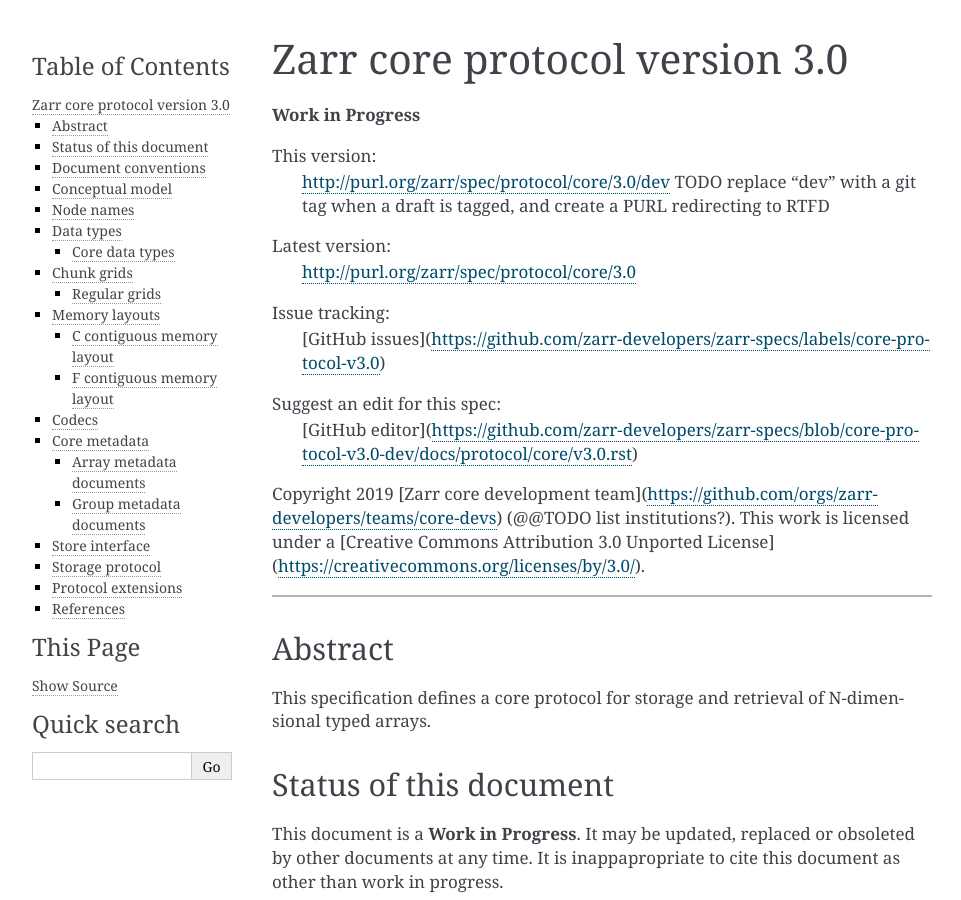
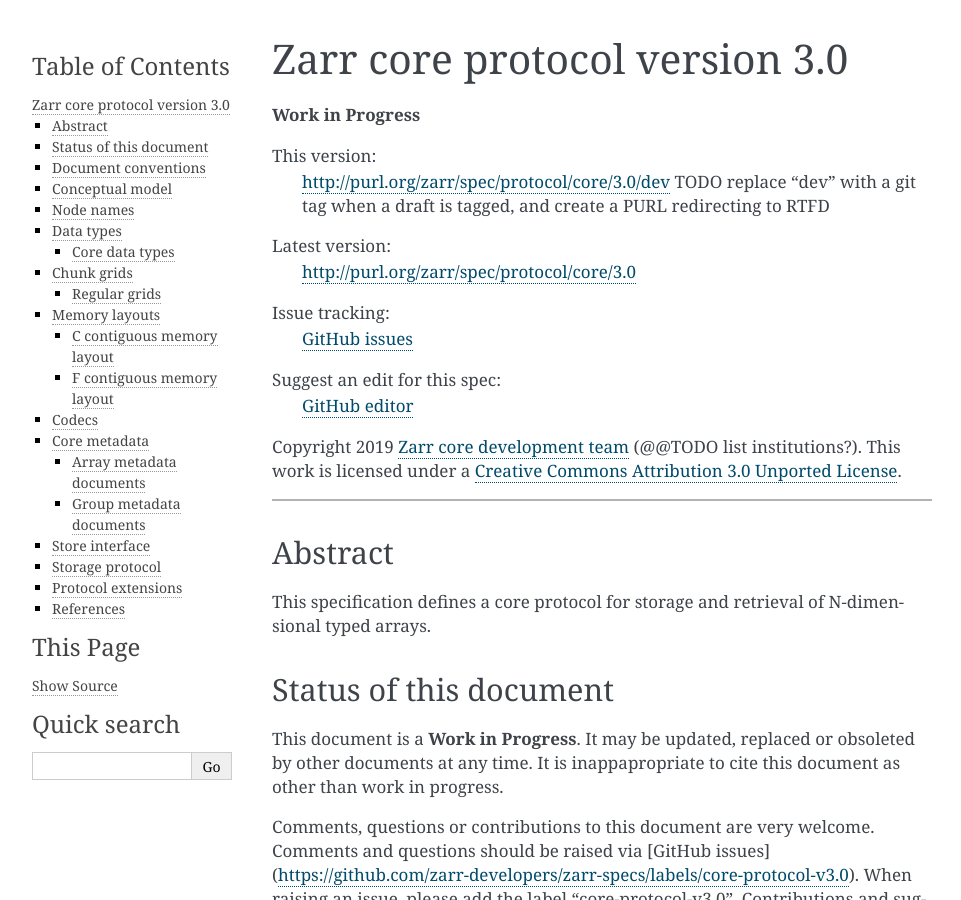
Before and after one commit to zarr-developers/zarr-specs, a Sphinx documentation site: the page built from docs/protocol/core/v3.0.rst, in a window 1280 px wide and 900 px high. Shown: the whole window, without its empty margins (148-1109 px from the left). Built offline with Sphinx 7.4.7, drawn with Linux system fonts in a browser that asks for light colours.

Commit message:
fix front matter links

```diff
--- a/docs/protocol/core/v3.0.rst
+++ b/docs/protocol/core/v3.0.rst
@@ -12,15 +12,15 @@ This version:
 Latest version:
     http://purl.org/zarr/spec/protocol/core/3.0
 Issue tracking:
-    [GitHub issues](https://github.com/zarr-developers/zarr-specs/labels/core-protocol-v3.0)
+    `GitHub issues <https://github.com/zarr-developers/zarr-specs/labels/core-protocol-v3.0>`_
 Suggest an edit for this spec:
-    [GitHub editor](https://github.com/zarr-developers/zarr-specs/blob/core-protocol-v3.0-dev/docs/protocol/core/v3.0.rst)
+    `GitHub editor <https://github.com/zarr-developers/zarr-specs/blob/core-protocol-v3.0-dev/docs/protocol/core/v3.0.rst>`_
 
-Copyright 2019 [Zarr core development
-team](https://github.com/orgs/zarr-developers/teams/core-devs) (@@TODO
-list institutions?). This work is licensed under a [Creative Commons
+Copyright 2019 `Zarr core development
+team <https://github.com/orgs/zarr-developers/teams/core-devs>`_ (@@TODO
+list institutions?). This work is licensed under a `Creative Commons
 Attribution 3.0 Unported
-License](https://creativecommons.org/licenses/by/3.0/).
+License <https://creativecommons.org/licenses/by/3.0/>`_.
 
 ----
 
```
